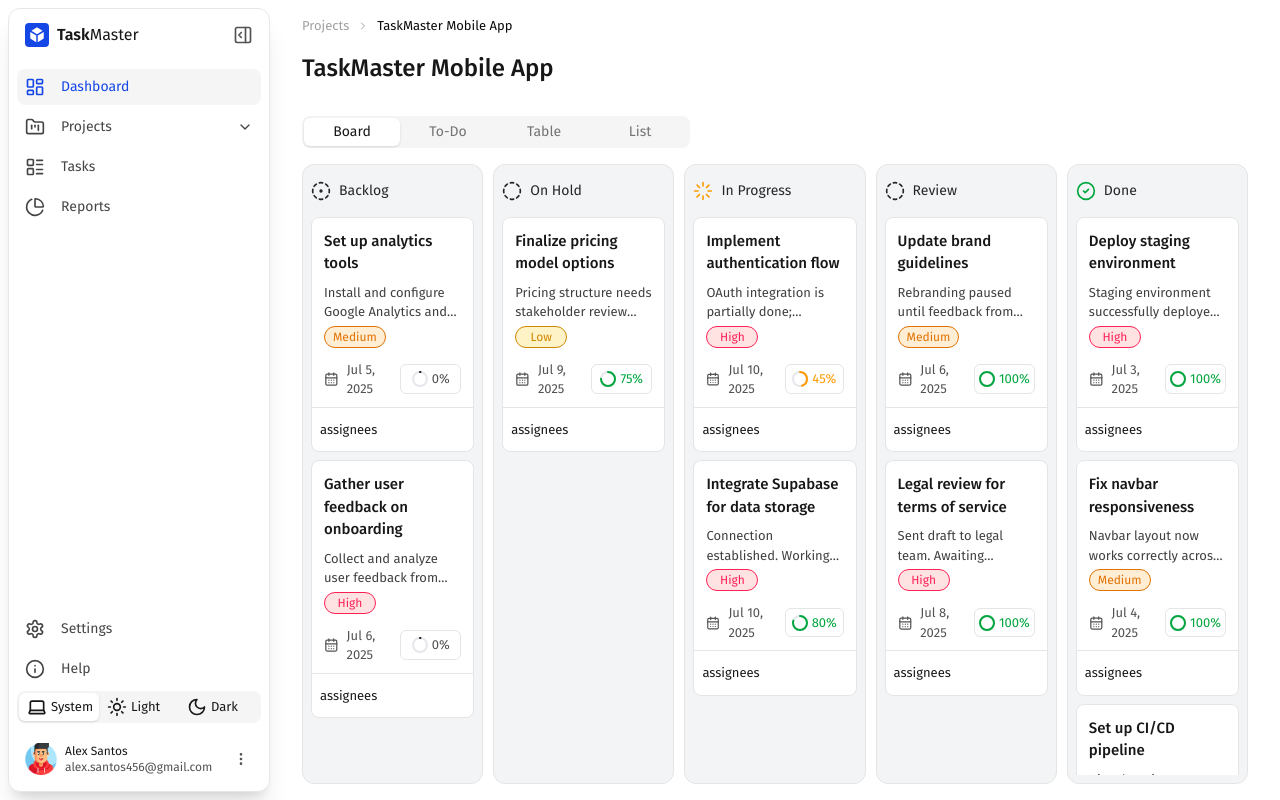
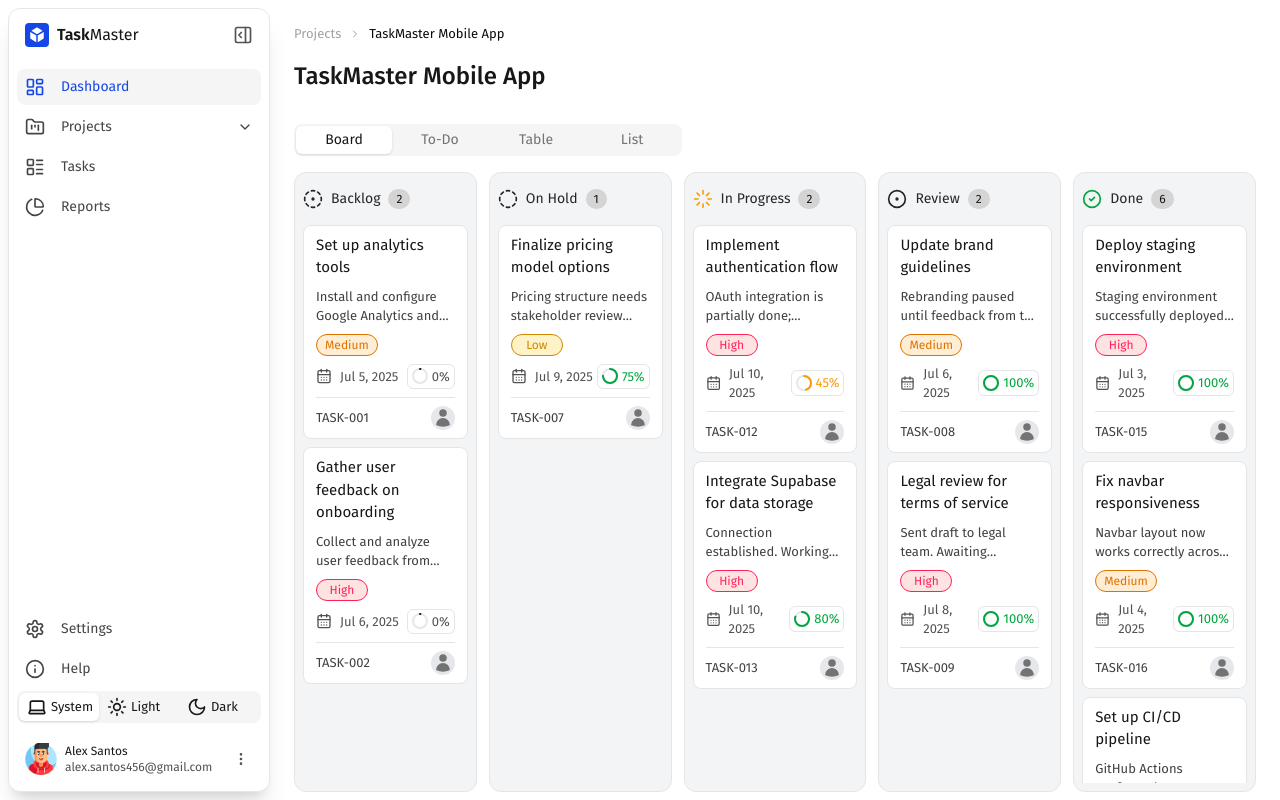
Before and after one commit to alexsantosquispe/taskmaster, a React (Vite) app: page / in a window 1280 px wide. Built offline with nearby package versions, Linux system fonts and the light colour scheme.

Commit message:
assignee added and task item card updated

```diff
--- a/src/App.tsx
+++ b/src/App.tsx
@@ -3,7 +3,7 @@
 
 function App() {
   return (
-    <div className="text-primary dark:bg-primary flex min-h-screen flex-col bg-white dark:text-white">
+    <div className="text-primary flex min-h-screen flex-col bg-white dark:bg-black dark:text-white">
       <main className="flex h-screen gap-2 p-2">
         <SideBarMenu />
         <Detail />
--- /dev/null
+++ b/src/components/atoms/Avatar/Avatar.tsx
@@ -0,0 +1,9 @@
+import { UserIcon } from '../../../icons';
+
+export const Avatar = () => {
+  return (
+    <div className="flex w-fit items-center justify-center overflow-hidden rounded-full bg-gray-200 p-0.5 text-neutral-500">
+      <UserIcon className="size-5" />
+    </div>
+  );
+};
--- a/src/components/atoms/ProgressBadge/ProgressBadge.tsx
+++ b/src/components/atoms/ProgressBadge/ProgressBadge.tsx
@@ -9,7 +9,7 @@
   const percentageStyles = getPercentageStyles(percentage);
 
   return (
-    <div className="flex w-[4.125rem] items-center justify-center gap-1 rounded-md border border-neutral-200 py-1 text-neutral-600 dark:border-neutral-700 dark:text-white/80">
+    <div className="flex items-center justify-center gap-1 rounded-md border border-neutral-200 px-1 py-0.5 text-neutral-600 dark:border-neutral-700 dark:text-white/80">
       <CircularProgress percentage={percentage} className={percentageStyles} />
       <span className={percentageStyles}>{percentage}%</span>
     </div>
--- a/src/components/atoms/TaskItem/TaskItemCard.tsx
+++ b/src/components/atoms/TaskItem/TaskItemCard.tsx
@@ -1,5 +1,6 @@
 import type { TaskType } from '../../../models/types';
 import { getPriorityStyles } from '../../../utils';
+import { Avatar } from '../Avatar/Avatar';
 import { Chip } from '../Chip/Chip';
 import { DateBadge } from '../DateBadge/DateBadge';
 import { ProgressBadge } from '../ProgressBadge/ProgressBadge';
@@ -18,26 +19,37 @@
   return (
     <article
       data-id={id}
-      className="dark:bg-primary flex w-full flex-col rounded-lg border border-neutral-200 bg-white text-[0.8125rem] dark:border-neutral-700 dark:text-white"
+      className="dark:bg-primary flex w-full flex-col rounded-lg border border-neutral-200 bg-white px-3 text-[0.8125rem] dark:border-neutral-700 dark:text-white"
     >
-      <div className="flex flex-col gap-2 px-3 pt-3">
-        <span className="text-[0.9375rem] font-medium">{title}</span>
+      <div className="flex flex-col gap-2 pt-2">
+        <a
+          href="#"
+          className="text-[0.9375rem] hover:cursor-pointer hover:text-blue-600 hover:underline dark:hover:text-blue-500"
+        >
+          {title}
+        </a>
         <p className="line-clamp-2 max-h-12 text-neutral-700 dark:text-white/80">
           {description}
         </p>
       </div>
 
-      <div className="px-3 py-1">
+      <div className="pt-2">
         <Chip label={priority} className={priorityStyles} />
       </div>
 
-      <div className="flex w-full items-center justify-between px-3 py-2 text-neutral-600">
+      <div className="flex w-full items-center justify-between py-2 text-neutral-600">
         <DateBadge date={lastUpdate} />
         <ProgressBadge percentage={progress} />
       </div>
 
       <hr className="text-neutral-200 dark:text-neutral-700" />
-      <div className="px-2 py-3 dark:text-white/80">assignees</div>
+      <div className="flex items-center justify-between gap-2 py-2 dark:text-white/80">
+        <a
+          href="#"
+          className="text-neutral-700 hover:cursor-pointer hover:text-blue-600 hover:underline dark:text-white/80 dark:hover:text-blue-500"
+        >{`TASK-${String(id).padStart(3, '0')}`}</a>
+        <Avatar />
+      </div>
     </article>
   );
 };
--- a/src/components/molecules/SideBarMenu/SideBarMenu.tsx
+++ b/src/components/molecules/SideBarMenu/SideBarMenu.tsx
@@ -81,7 +81,7 @@
   return (
     <section
       className={twMerge(
-        'flex flex-col rounded-xl border border-gray-200 bg-white shadow-xl transition-all duration-300 ease-in-out dark:border-white/15 dark:bg-black/30',
+        'dark:bg-primary flex flex-col rounded-xl border border-gray-200 bg-white shadow-xl transition-all duration-300 ease-in-out dark:border-white/15',
         cn({ 'w-14': isCollapsed, 'w-[20rem]': !isCollapsed })
       )}
     >
--- a/src/components/molecules/StatusColumn/StatusColumn.tsx
+++ b/src/components/molecules/StatusColumn/StatusColumn.tsx
@@ -1,5 +1,6 @@
 import type { ReactNode } from 'react';
 import type { TaskType } from '../../../models/types';
+import { Chip } from '../../atoms/Chip/Chip';
 import { TaskItemCard } from '../../atoms/TaskItem/TaskItemCard';
 
 interface StatusColumnProps {
@@ -10,10 +11,16 @@
 
 export const StatusColumn = ({ title, icon, tasks }: StatusColumnProps) => {
   return (
-    <div className="flex w-1/5 flex-col overflow-hidden rounded-xl border border-neutral-200 bg-gray-100 px-2 pb-2 dark:border-neutral-700 dark:bg-neutral-800">
+    <div className="dark:bg-primary flex w-1/5 flex-col overflow-hidden rounded-xl border border-neutral-200 bg-gray-100 px-2 pb-2 dark:border-neutral-700">
       <div className="flex items-center gap-2 py-4 text-sm text-neutral-800 dark:text-white">
         {icon}
-        <h3>{title}</h3>
+        <div className="flex items-center gap-2">
+          <h3>{title}</h3>
+          <Chip
+            label={`${tasks.length}`}
+            className="min-w-5 rounded-full bg-neutral-300 dark:bg-neutral-700"
+          />
+        </div>
       </div>
 
       <div className="flex flex-col gap-2 overflow-auto">
--- a/src/components/organisms/Detail/Detail.tsx
+++ b/src/components/organisms/Detail/Detail.tsx
@@ -2,6 +2,7 @@
   CircleCheckIcon,
   CircleDashedIcon,
   CircleDotDashedIcon,
+  CircleDotIcon,
   LoadIcon
 } from '../../../icons';
 import {
@@ -50,7 +51,7 @@
 
 export const Detail = () => {
   return (
-    <section className="flex max-h-screen w-full flex-col gap-6 px-6 py-2">
+    <section className="flex max-h-screen w-full flex-col gap-6 px-4 pt-4">
       <div className="flex flex-col gap-2">
         <Breadcrumb items={BREADCRUMBS} />
         <h2 className="text-2xl leading-12 font-medium">
@@ -61,7 +62,7 @@
       {/* Board Section */}
       <div className="flex h-full w-full flex-col gap-y-4 overflow-hidden">
         <TabBar tabs={TABS} />
-        <div className="flex gap-x-[0.625rem] overflow-hidden">
+        <div className="flex gap-x-3 overflow-hidden">
           <StatusColumn
             title="Backlog"
             icon={<CircleDotDashedIcon />}
@@ -79,7 +80,7 @@
           />
           <StatusColumn
             title="Review"
-            icon={<CircleDashedIcon />}
+            icon={<CircleDotIcon />}
             tasks={REVIEW_TASKS}
           />
           <StatusColumn
--- /dev/null
+++ b/src/icons/CircleDotIcon.tsx
@@ -0,0 +1,22 @@
+import { twMerge } from 'tailwind-merge';
+import type { SvgIconProps } from '../models/types';
+
+export const CircleDotIcon = ({ className }: SvgIconProps) => {
+  return (
+    <svg
+      xmlns="http://www.w3.org/2000/svg"
+      width="24"
+      height="24"
+      viewBox="0 0 24 24"
+      fill="none"
+      stroke="currentColor"
+      stroke-width="2"
+      stroke-linecap="round"
+      stroke-linejoin="round"
+      className={twMerge('size-5', className)}
+    >
+      <circle cx="12" cy="12" r="10" />
+      <circle cx="12" cy="12" r="1" />
+    </svg>
+  );
+};
--- /dev/null
+++ b/src/icons/UserIcon.tsx
@@ -0,0 +1,19 @@
+import { twMerge } from 'tailwind-merge';
+import type { SvgIconProps } from '../models/types';
+
+export const UserIcon = ({ className }: SvgIconProps) => {
+  return (
+    <svg
+      xmlns="http://www.w3.org/2000/svg"
+      viewBox="0 0 24 24"
+      fill="currentColor"
+      className={twMerge('size-5', className)}
+    >
+      <path
+        fillRule="evenodd"
+        d="M7.5 6a4.5 4.5 0 1 1 9 0 4.5 4.5 0 0 1-9 0ZM3.751 20.105a8.25 8.25 0 0 1 16.498 0 .75.75 0 0 1-.437.695A18.683 18.683 0 0 1 12 22.5c-2.786 0-5.433-.608-7.812-1.7a.75.75 0 0 1-.437-.695Z"
+        clipRule="evenodd"
+      />
+    </svg>
+  );
+};
--- a/src/icons/index.ts
+++ b/src/icons/index.ts
@@ -7,6 +7,7 @@
 import { CircleCheckIcon } from './CircleCheckIcon';
 import { CircleDashedIcon } from './CircleDashedIcon';
 import { CircleDotDashedIcon } from './CircleDotDashedIcon';
+import { CircleDotIcon } from './CircleDotIcon';
 import { CirclePlusIcon } from './CirclePlusIcon';
 import { CollapseIcon } from './CollapseIcon';
 import { EllipsisVerticalIcon } from './EllipsisVerticalIcon';
@@ -19,6 +20,7 @@
 import { SettingsIcon } from './SettingsIcon';
 import { SunIcon } from './SunIcon';
 import { TasksListIcon } from './TasksListIcon';
+import { UserIcon } from './UserIcon';
 
 export {
   BoardIcon,
@@ -30,6 +32,7 @@
   CircleCheckIcon,
   CircleDashedIcon,
   CircleDotDashedIcon,
+  CircleDotIcon,
   CirclePlusIcon,
   CollapseIcon,
   EllipsisVerticalIcon,
@@ -41,5 +44,6 @@
   ProjectIcon,
   SettingsIcon,
   SunIcon,
-  TasksListIcon
+  TasksListIcon,
+  UserIcon
 };
```
